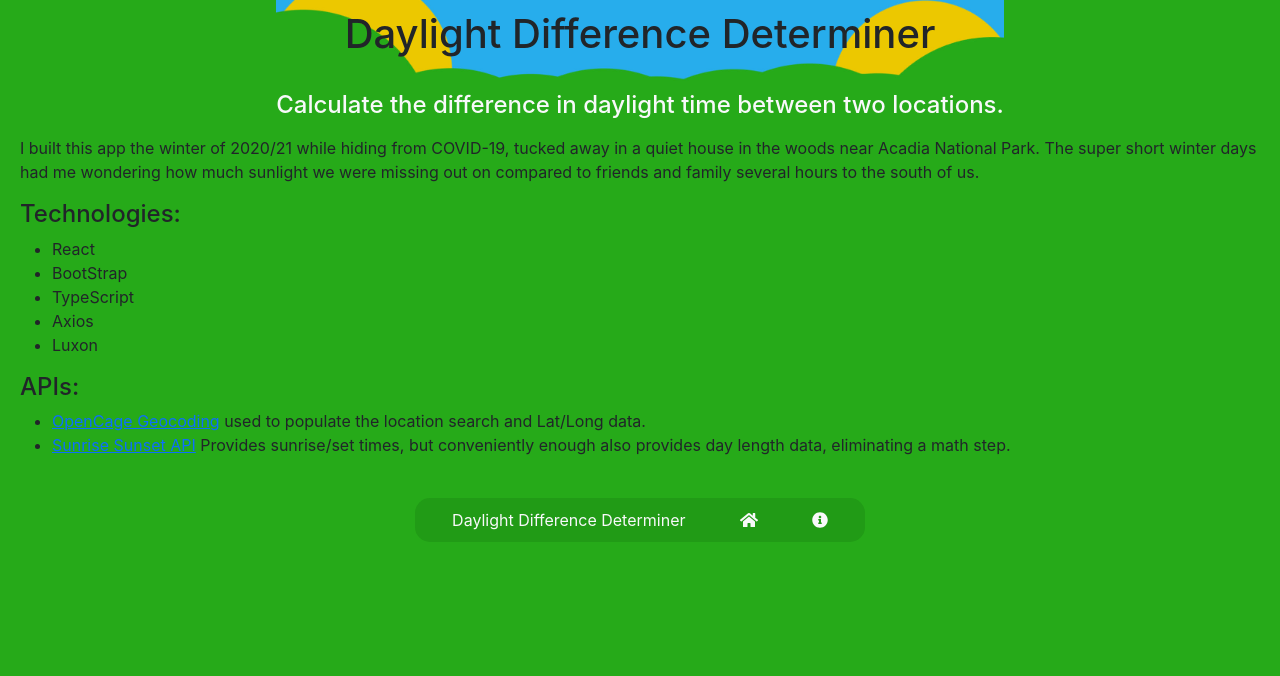
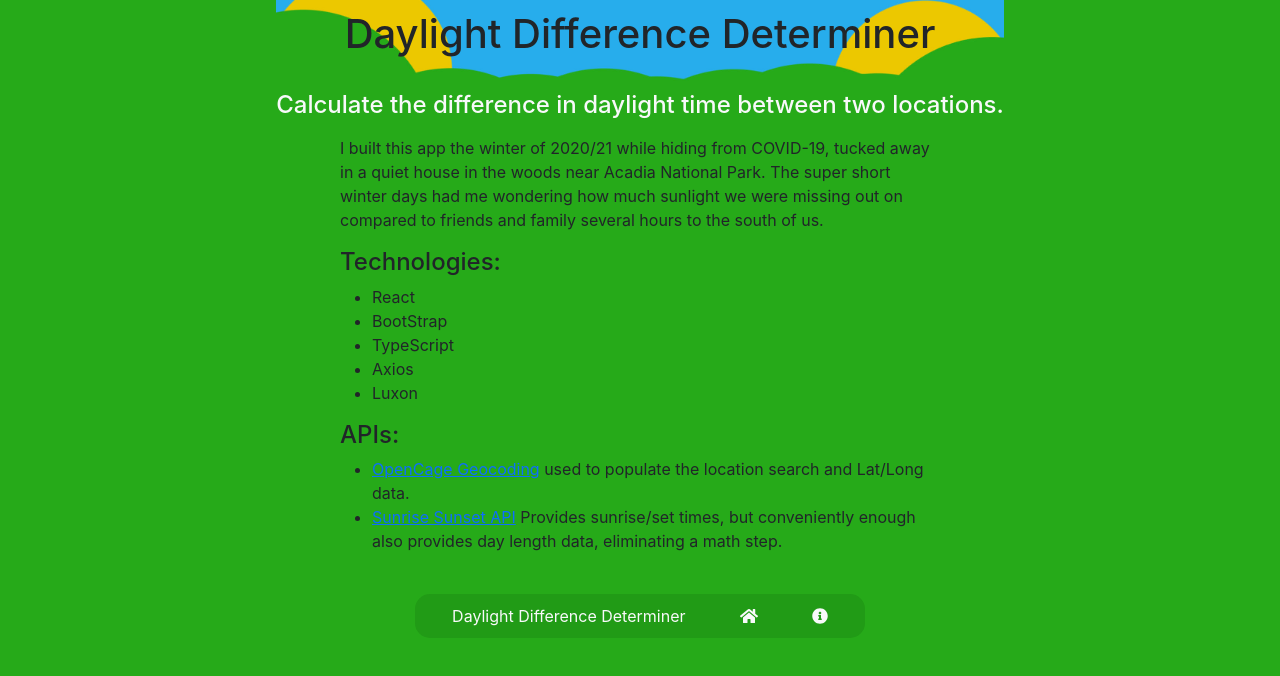
Before and after one commit to keiththarp/daylight-difference, a React (Create React App) app: page /daylight-difference/about in a window 1280 px wide. Shown: the top 676 px of the page. Built offline with nearby package versions, Linux system fonts and the light colour scheme.

Commit message:
adding flexbox sizing to about page for better small screen presentation

```diff
--- a/src/views/About/About.tsx
+++ b/src/views/About/About.tsx
@@ -2,8 +2,8 @@ import React from 'react';
 
 export default function About(): JSX.Element {
   return (
-    <div>
-      <div className="about-screen">
+    <div className="d-flex justify-content-center">
+      <div className="about-screen col-md-8 col-lg-6">
         <p>
           I built this app the winter of 2020/21 while hiding from COVID-19, tucked away in a quiet house in the woods near Acadia National Park.
           The super short winter days had me wondering how much sunlight we were missing out on compared to friends and family several hours to the south of us.
```
